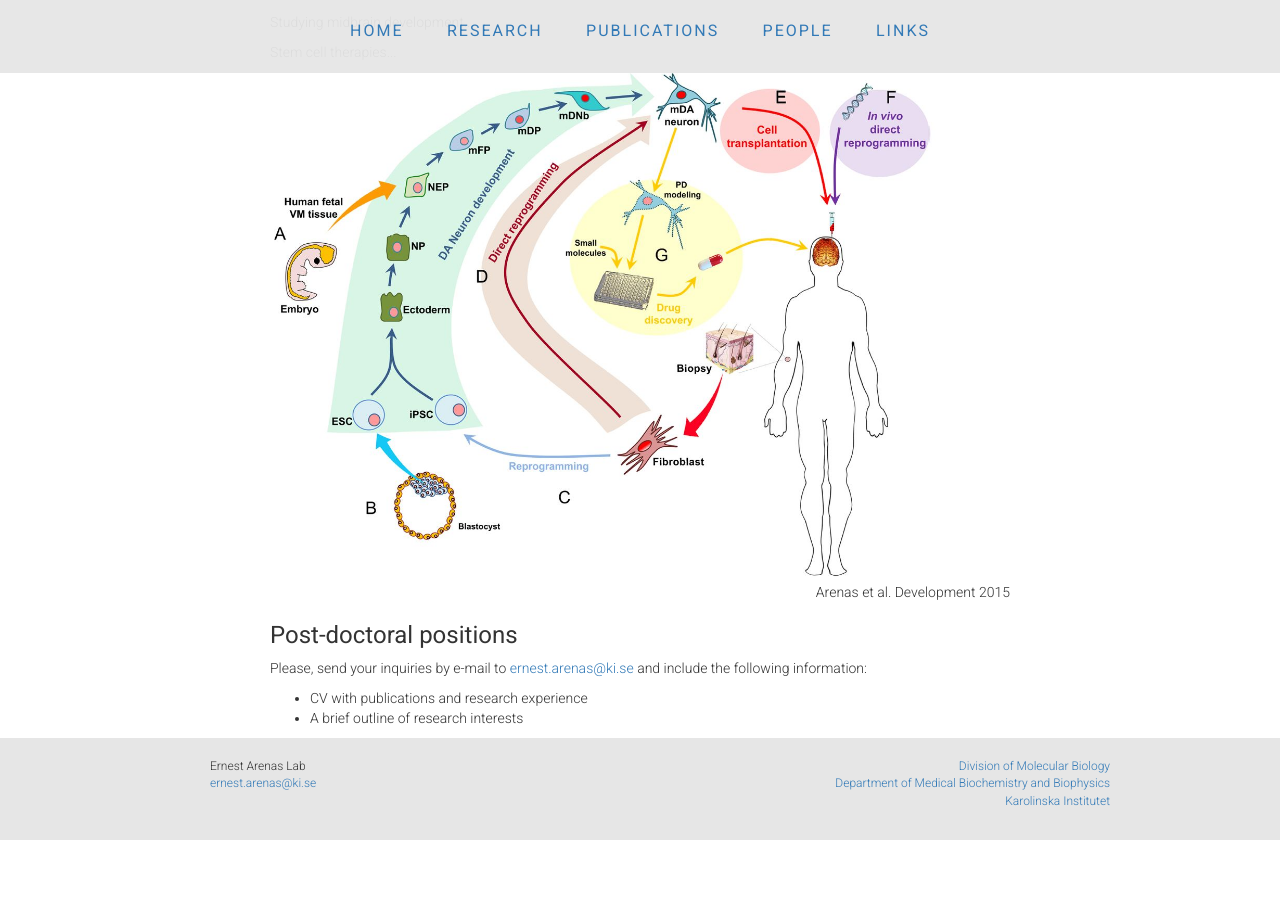
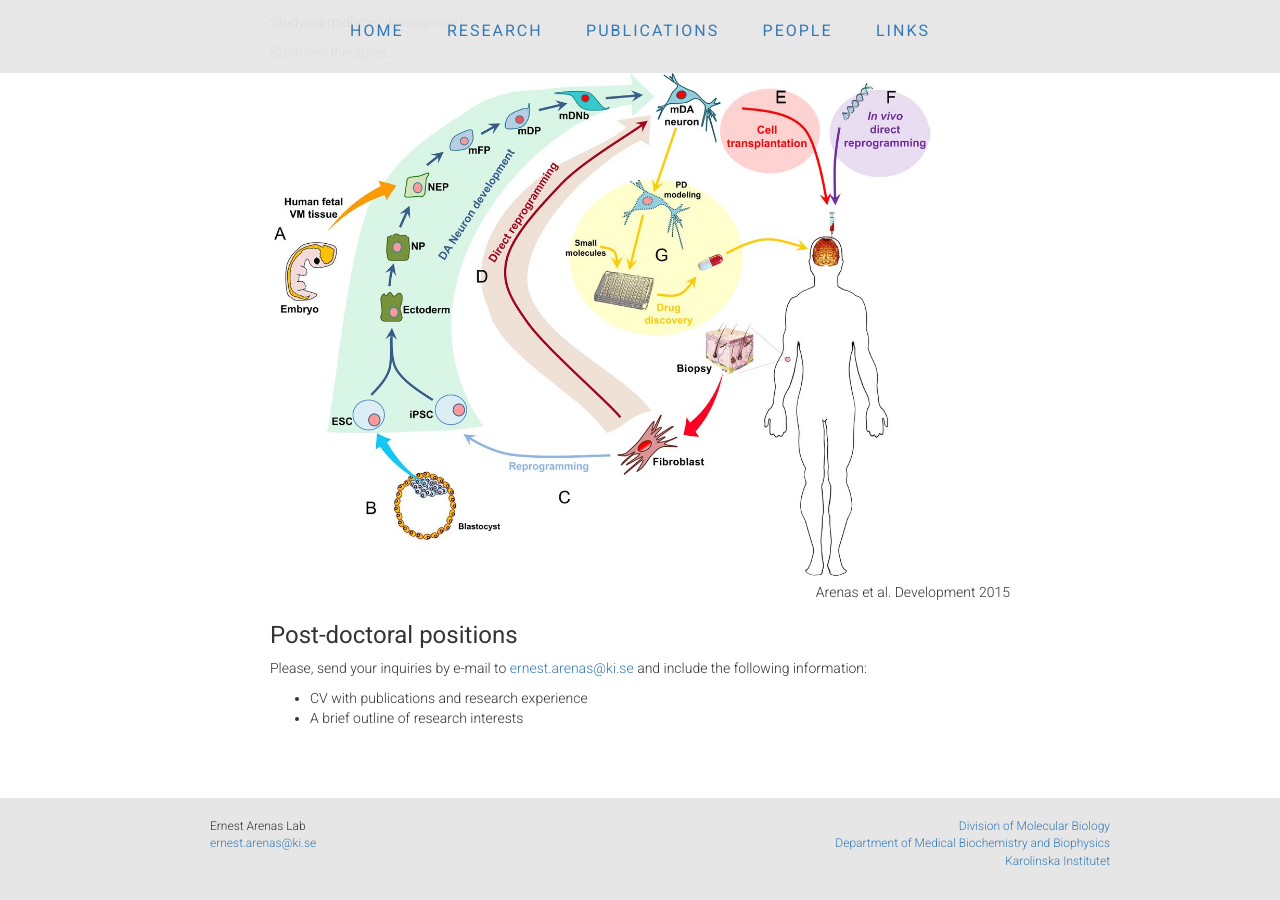
Before and after one commit to ArenasLab/arenaslab.github.io, a Jekyll site: the page research/index.html, which Jekyll copies as it is, in a window 1280 px wide and 900 px high, scrolled down 624 px. Built offline with Jekyll 4.4.1, drawn with Linux system fonts in a browser that asks for light colours; before the commit the page ends 1464 px from its top, so only the background shows below that.

Commit message:
Update index.html

```diff
--- a/research/index.html
+++ b/research/index.html
@@ -65,6 +65,7 @@
 
       </div>
     </div>
+	<p>&nbsp;<p><p>&nbsp;<p>
 
 
   <footer class="footer">
```
